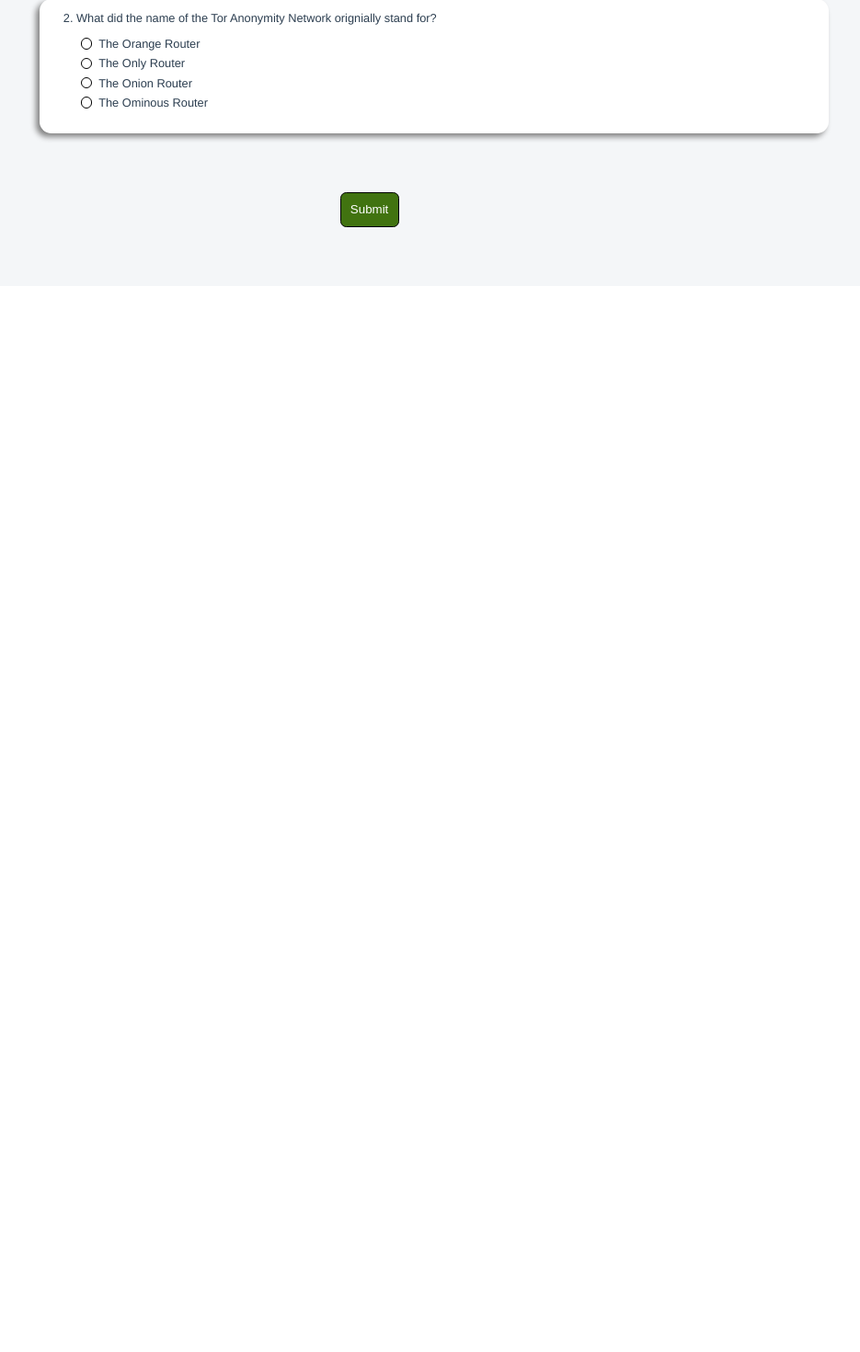
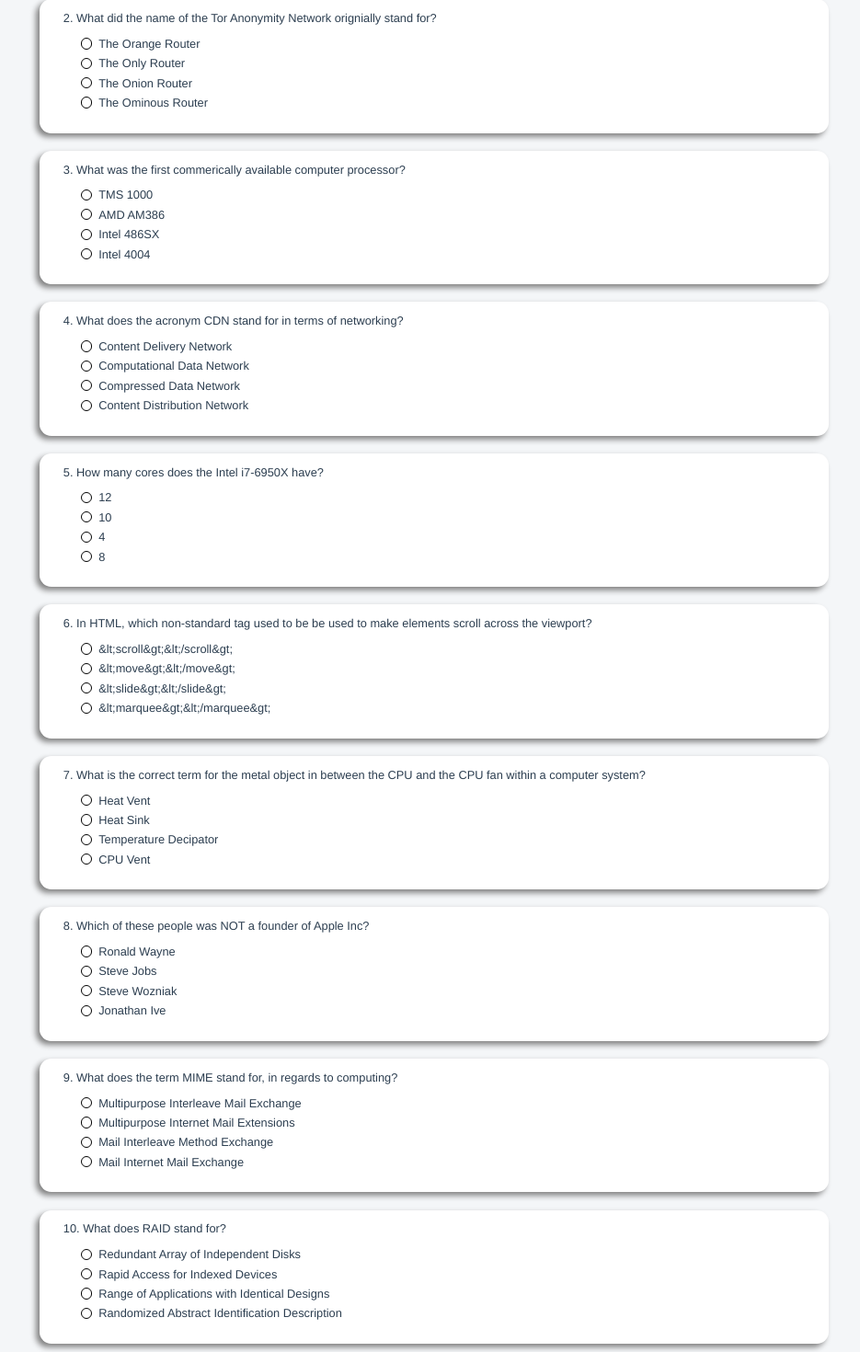
Before and after one commit to kukovisuals/snowjoe, a Vue app: page / in a window 1280 px wide. Shown: the part 321-1791 px from the top of the page at 92% size, without its empty margins (168-1103 px from the left). Before the commit the page ends 800 px from the top, so only its background shows below. Built offline with nearby package versions, Linux system fonts and the light colour scheme.

Commit message:
fixed error aftter looping thought though the main object

```diff
--- a/src/App.vue
+++ b/src/App.vue
@@ -159,7 +159,7 @@
   border: 1px solid darkgreen;
   background-color: seagreen;
   color: white;
-  height: 8vw;
+  height: 11vw;
   padding-left: 3vw;
   margin-left: -4vw;
   border-radius: 2vw;
--- a/src/components/SingleQuestion.vue
+++ b/src/components/SingleQuestion.vue
@@ -133,15 +133,16 @@
         const lower = 4 * key
         const upper = lower + 5
 
-        if(this.$store.state.len === this.$store.state.quizLen){
-          // console.log('err,', this.$store.state.questions[key].correct_answer)
+        if((this.$store.state.len === this.$store.state.quizLen) && (this.$store.state.len > key)){
+          console.log('err,', this.$store.state.len, key)
           if(this.$store.state.questions[key].correct_answer === this.$store.state.storeObj[key][0]){
 
             el.classList.add("gotCorrect");
-
             el.children[0].lastChild.innerHTML = 'Correct'
             el.children[0].lastChild.classList.add('correct')
+
           } else {
+
             el.children[0].lastChild.innerHTML = 'Wrong'
             el.children[0].lastChild.classList.add('wrong')
             el.classList.add("gotWrong");
--- a/src/questions.js
+++ b/src/questions.js
@@ -25,7 +25,7 @@
 
 		quiz.push({...obj})
 	}
-	console.log(quiz)
+	// console.log(quiz)
 
 	return quiz
 }
--- a/src/questions.json
+++ b/src/questions.json
@@ -24,6 +24,102 @@
 "The Orange Router",
 "The Ominous Router"
 ]
+},
+{
+"category": "Science: Computers",
+"type": "multiple",
+"difficulty": "medium",
+"question": "What was the first commerically available computer processor?",
+"correct_answer": "Intel 4004",
+"incorrect_answers": [
+"Intel 486SX",
+"TMS 1000",
+"AMD AM386"
+]
+},
+{
+"category": "Science: Computers",
+"type": "multiple",
+"difficulty": "medium",
+"question": "What does the acronym CDN stand for in terms of networking?",
+"correct_answer": "Content Delivery Network",
+"incorrect_answers": [
+"Content Distribution Network",
+"Computational Data Network",
+"Compressed Data Network"
+]
+},
+{
+"category": "Science: Computers",
+"type": "multiple",
+"difficulty": "medium",
+"question": "How many cores does the Intel i7-6950X have?",
+"correct_answer": "10",
+"incorrect_answers": [
+"12",
+"8",
+"4"
+]
+},
+{
+"category": "Science: Computers",
+"type": "multiple",
+"difficulty": "medium",
+"question": "In HTML, which non-standard tag used to be be used to make elements scroll across the viewport?",
+"correct_answer": "&lt;marquee&gt;&lt;/marquee&gt;",
+"incorrect_answers": [
+"&lt;scroll&gt;&lt;/scroll&gt;",
+"&lt;move&gt;&lt;/move&gt;",
+"&lt;slide&gt;&lt;/slide&gt;"
+]
+},
+{
+"category": "Science: Computers",
+"type": "multiple",
+"difficulty": "medium",
+"question": "What is the correct term for the metal object in between the CPU and the CPU fan within a computer system?",
+"correct_answer": "Heat Sink",
+"incorrect_answers": [
+"CPU Vent",
+"Temperature Decipator",
+"Heat Vent"
+]
+},
+{
+"category": "Science: Computers",
+"type": "multiple",
+"difficulty": "medium",
+"question": "Which of these people was NOT a founder of Apple Inc?",
+"correct_answer": "Jonathan Ive",
+"incorrect_answers": [
+"Steve Jobs",
+"Ronald Wayne",
+"Steve Wozniak"
+]
+},
+{
+"category": "Science: Computers",
+"type": "multiple",
+"difficulty": "medium",
+"question": "What does the term MIME stand for, in regards to computing?",
+"correct_answer": "Multipurpose Internet Mail Extensions",
+"incorrect_answers": [
+"Mail Internet Mail Exchange",
+"Multipurpose Interleave Mail Exchange",
+"Mail Interleave Method Exchange"
+]
+},
+{
+"category": "Science: Computers",
+"type": "multiple",
+"difficulty": "medium",
+"question": "What does RAID stand for?",
+"correct_answer": "Redundant Array of Independent Disks",
+"incorrect_answers": [
+"Rapid Access for Indexed Devices",
+"Range of Applications with Identical Designs",
+"Randomized Abstract Identification Description"
+]
 }
 ]
 }
```
